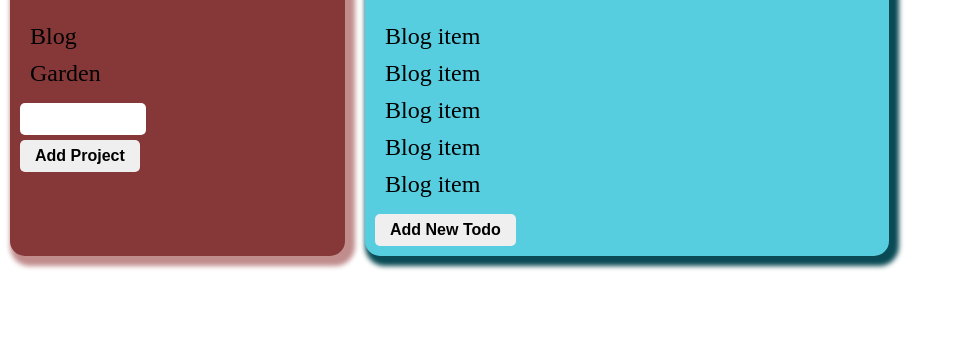
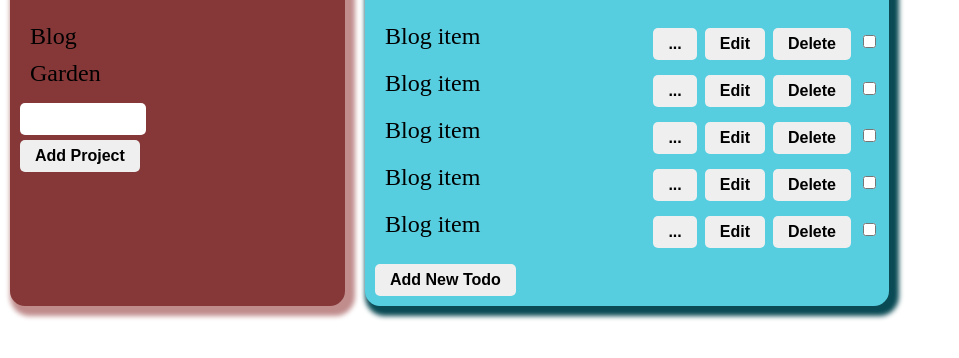
Before and after one commit to NefisaB/TODOListTOP, a website built with webpack: page dist/index.html in a window 1280 px wide. Shown: the part 206-564 px from the top of the page, without its empty margins (0-959 px from the left). Built offline with nearby package versions, Linux system fonts and the light colour scheme.

Commit message:
Add edit, delete and details to todo list items. Implement delete item

```diff
--- a/src/DOMHandler.js
+++ b/src/DOMHandler.js
@@ -139,9 +139,7 @@ export const DOMHandler = (function () {
 
     const addNewTodoToItemsList = (item) => {
         const ul = document.querySelector(".items-list");
-        const li = document.createElement("li");
-        li.textContent = item.title;
-        ul.append(li);
+        ul.append(createLi(item));
     }
 
     const createProjectsList = (projects) => {
@@ -154,8 +152,42 @@ export const DOMHandler = (function () {
             li.addEventListener("click", createItemsList.bind(null, project));
             ul.append(li);
         }
+        projectsDiv.insertBefore(ul, projectForm);
+    }
 
-        projectsDiv.insertBefore(ul, projectForm);
+    const updateTodoItem = (li) => {
+        console.log(li);
+    }
+
+    const deleteTodoItem = (li) => {
+        document.querySelector(".items-list").removeChild(li);
+    }
+
+    const toggleDone = (li) => {
+        li.firstChild.classList.toggle("line-through");
+        // implement isDone to todo class
+    }
+
+    const createLi = (item) => {
+        const li = document.createElement("li");
+        const liTitle = document.createElement("span");
+        liTitle.textContent = item.title;
+        const buttonsDiv = document.createElement("div");
+        const btnDetails = document.createElement("button");
+        btnDetails.textContent = "...";
+        const btnEdit = document.createElement("button");
+        btnEdit.textContent = "edit";
+        btnEdit.addEventListener("click", updateTodoItem.bind(null, li));
+        const btnDelete = document.createElement("button");
+        btnDelete.textContent = "delete";
+        btnDelete.addEventListener("click", deleteTodoItem.bind(null, li));
+        const btnIsDone = document.createElement("input");
+        btnIsDone.setAttribute("type", "checkbox");
+        btnIsDone.addEventListener("change", toggleDone.bind(null, li));
+        buttonsDiv.append(btnDetails, btnEdit, btnDelete, btnIsDone);
+        li.append(liTitle, buttonsDiv);
+
+        return li;
     }
 
     const createItemsList = (project) => {
@@ -168,9 +200,7 @@ export const DOMHandler = (function () {
         const ul = document.createElement("ul");
         ul.classList.add("items-list");
         for (let item of project.getItems()) {
-            const li = document.createElement("li");
-            li.textContent = item.title;
-            ul.append(li);
+            ul.append(createLi(item));
         }
         itemsDiv.append(ul);
 
--- a/src/style.css
+++ b/src/style.css
@@ -71,6 +71,17 @@ li {
     list-style-type: none;
     font-size: 1.5rem;
     margin-bottom: 10px;
+    display: flex;
+    justify-content: space-between;
+}
+
+.line-through {
+    text-decoration: line-through;
+}
+
+li>div {
+    display: flex;
+    gap: 8px;
 }
 
 form {
```
Also changed, not shown: dist/main.js.
